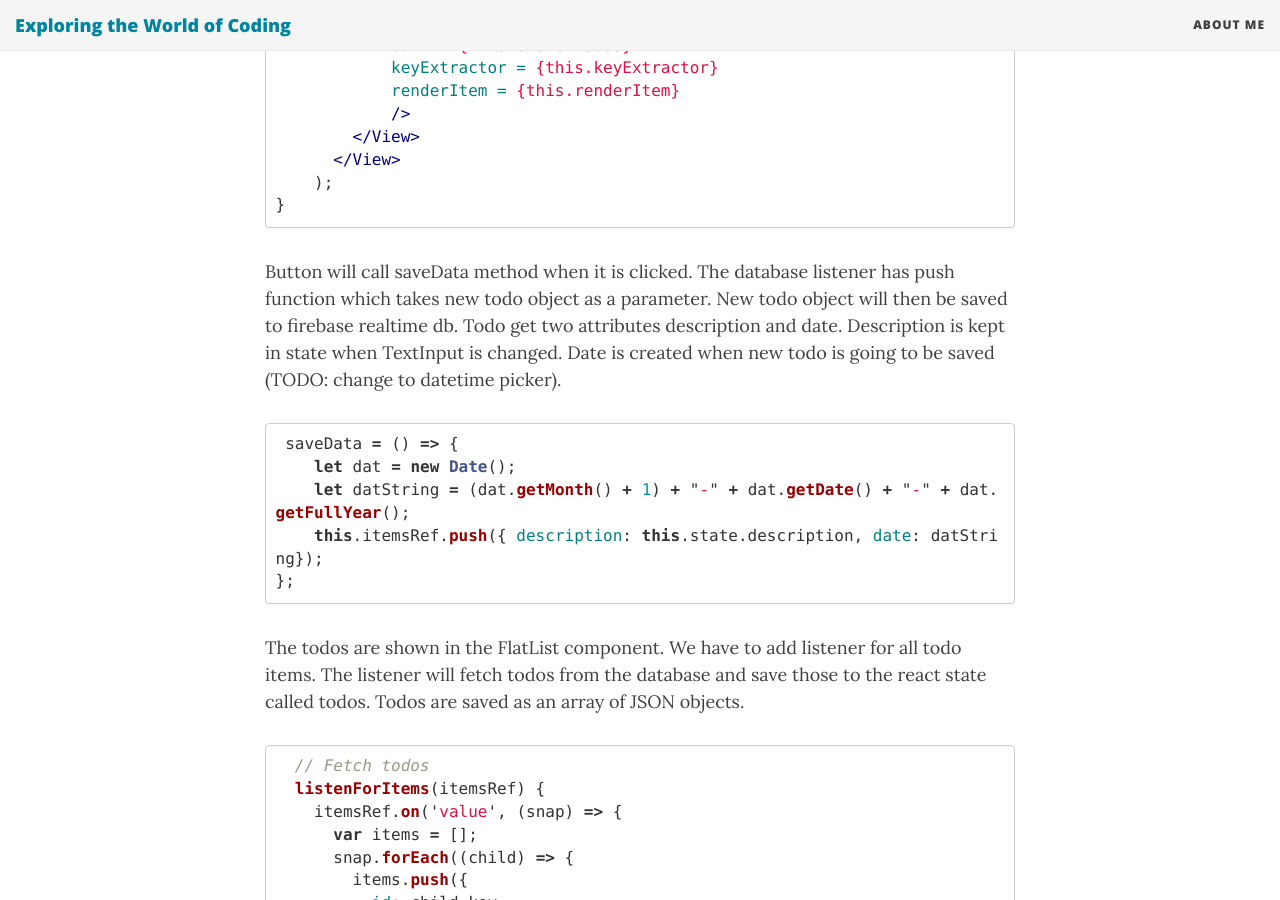
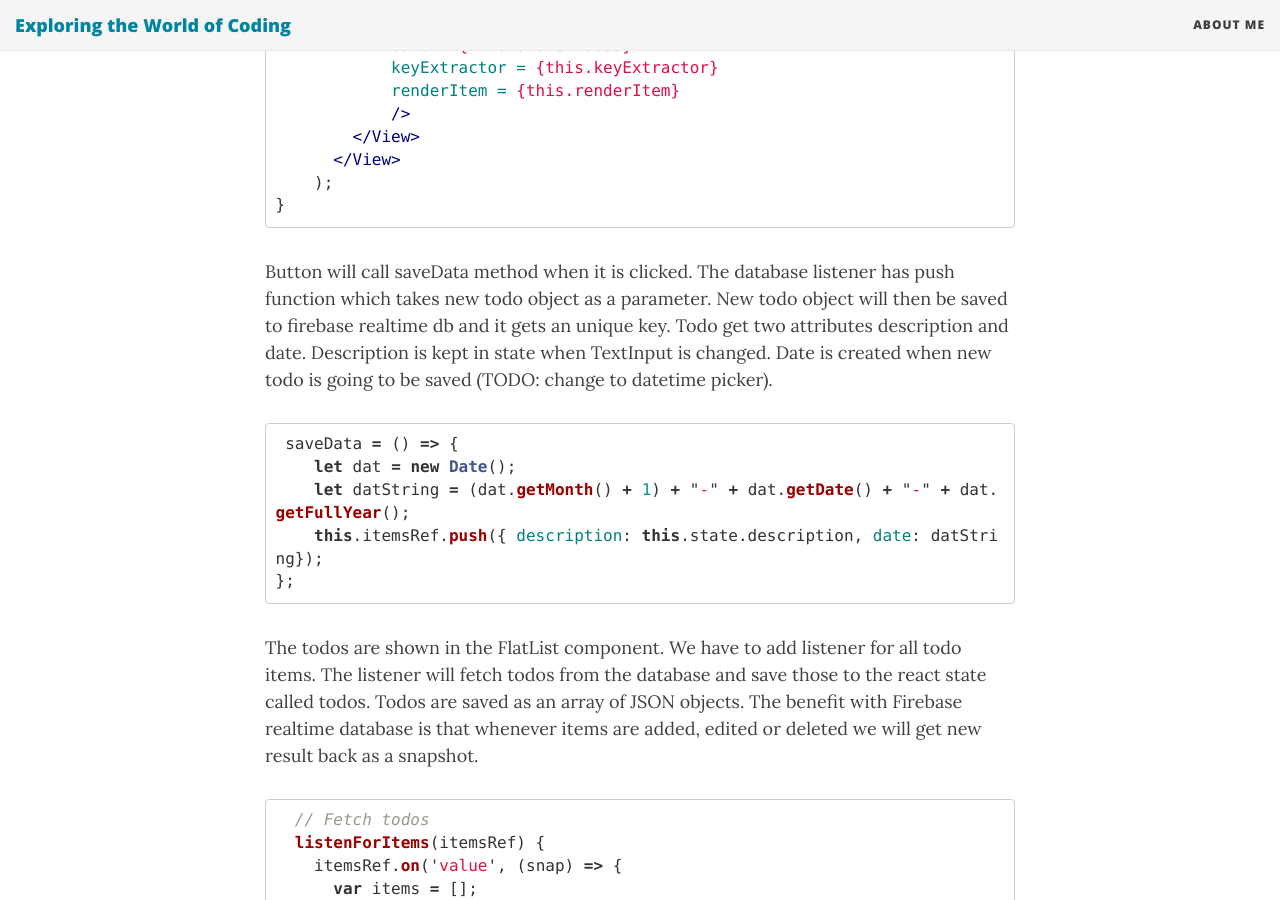
Before and after one commit to juhahinkula/juhahinkula.github.io, a Jekyll site: the page built from _posts/2017-09-10-nativefirebase.markdown, in a window 1280 px wide and 900 px high, scrolled down 2619 px. Built offline with Jekyll 4.4.1, drawn with Linux system fonts in a browser that asks for light colours; nearby versions of some CDN libraries; comment, search, counter and statistics services are not loaded.

Commit message:
modifying post

```diff
--- a/_posts/2017-09-10-nativefirebase.markdown
+++ b/_posts/2017-09-10-nativefirebase.markdown
@@ -93,7 +93,7 @@ The UI is really simple with default stylings. The upperpart has one TextInput f
 }
 {% endhighlight %}
 
-Button will call saveData method when it is clicked. The database listener has push function which takes new todo object as a parameter. New todo object will then be saved to firebase realtime db. Todo get two attributes description and date. Description is kept in state when TextInput is changed. Date is created when new todo is going to be saved (TODO: change to datetime picker).
+Button will call saveData method when it is clicked. The database listener has push function which takes new todo object as a parameter. New todo object will then be saved to firebase realtime db and it gets an unique key. Todo get two attributes description and date. Description is kept in state when TextInput is changed. Date is created when new todo is going to be saved (TODO: change to datetime picker).
 
 {% highlight javascript %}
  saveData = () => {
@@ -103,7 +103,7 @@ Button will call saveData method when it is clicked. The database listener has p
 };
 {% endhighlight %}
 
-The todos are shown in the FlatList component. We have to add listener for all todo items. The listener will fetch todos from the database and save those to the react state called todos. Todos are saved as an array of JSON objects.
+The todos are shown in the FlatList component. We have to add listener for all todo items. The listener will fetch todos from the database and save those to the react state called todos. Todos are saved as an array of JSON objects. The benefit with Firebase realtime database is that whenever items are added, edited or deleted we will get new result back as a snapshot.
 
 {% highlight javascript %}
   // Fetch todos
```
